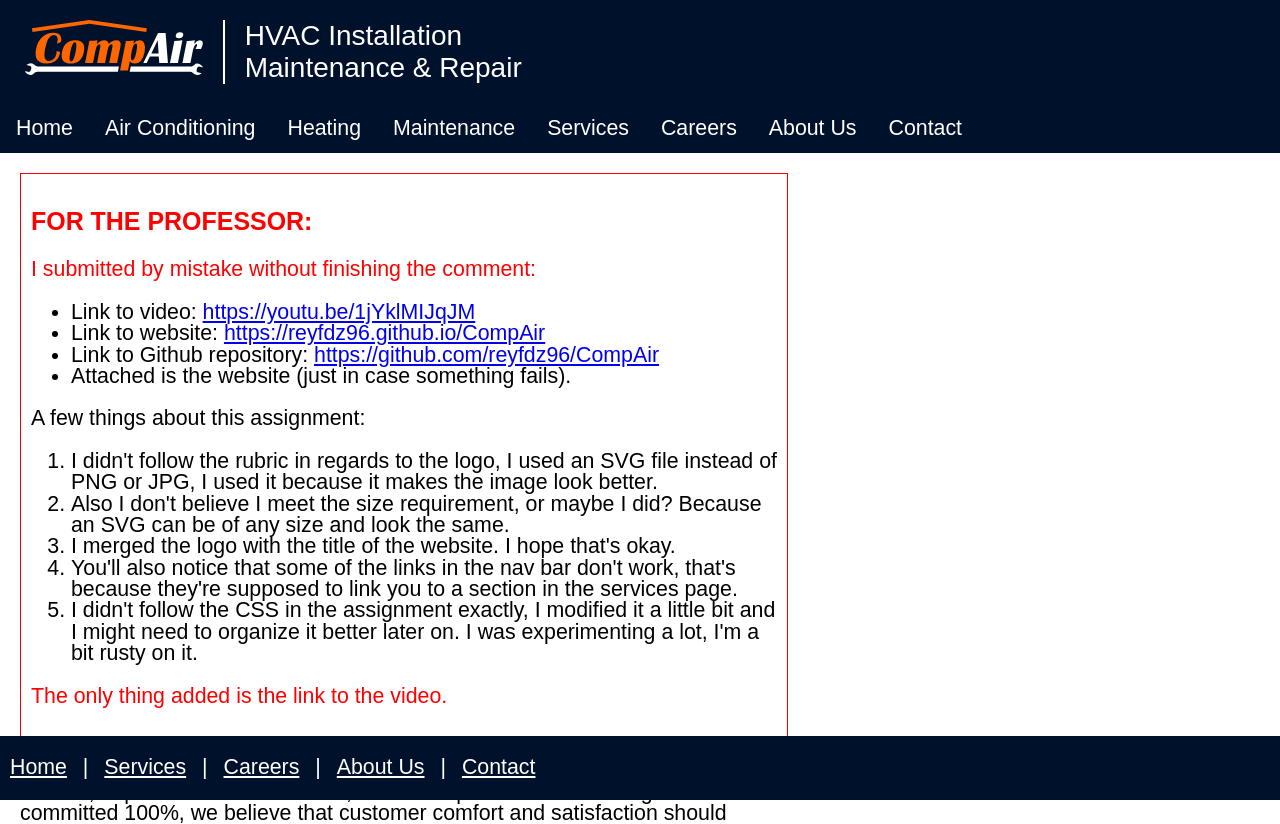
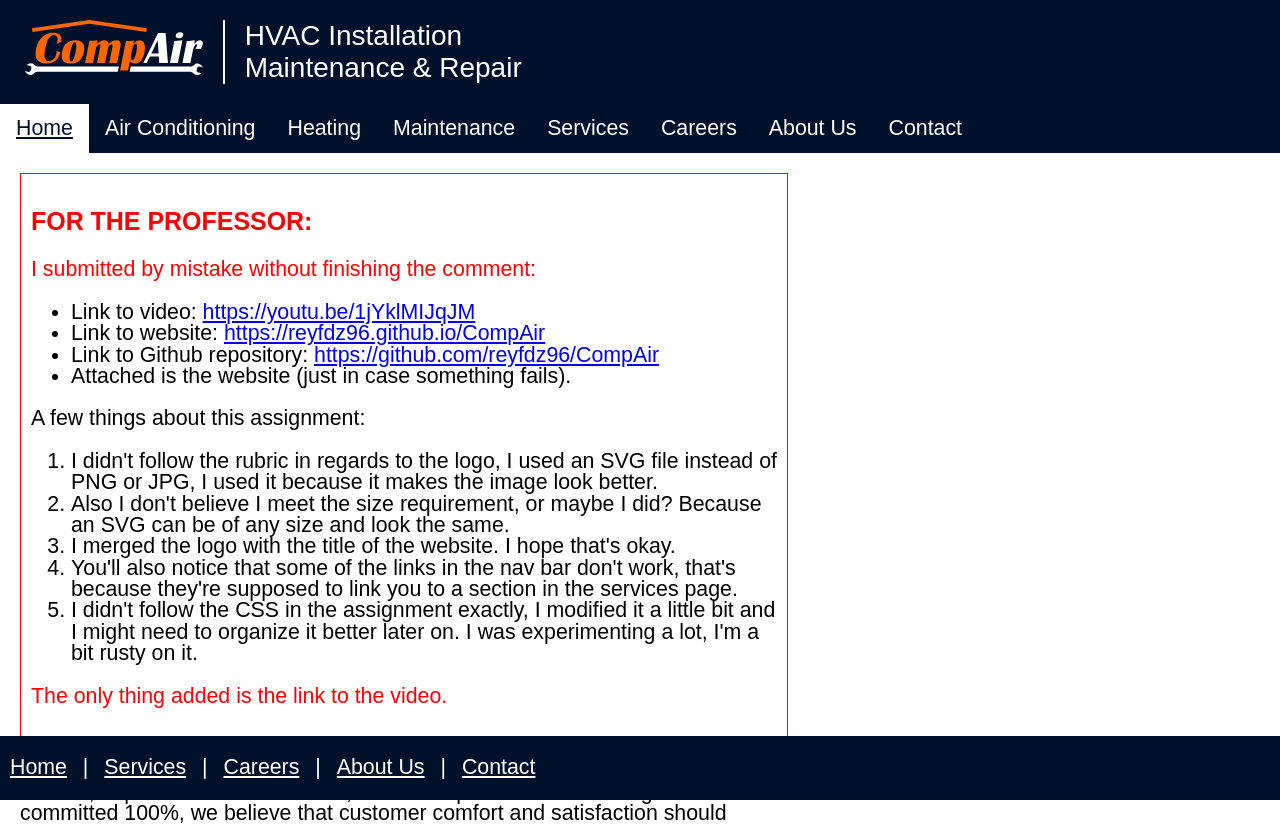
Before and after one commit to reinielfc/mdc-compair-php, a PHP site: page / in a window 1280 px wide. Shown: the top 824 px of the page. Run offline with PHP 8.4, Linux system fonts and the light colour scheme.

Commit message:
added tab style for current page

```diff
--- a/about-us.html
+++ b/about-us.html
@@ -21,7 +21,7 @@
         <li><a href="">Maintenance</a></li>
         <li><a href="services.html">Services</a></li>
         <li><a href="careers.html">Careers</a></li>
-        <li><a href="about-us.html">About Us</a></li>
+        <li><a class="current" href="about-us.html">About Us</a></li>
         <li><a href="contact.html">Contact</a></li>
       </ul>
     </nav>
--- a/careers.html
+++ b/careers.html
@@ -20,7 +20,7 @@
         <li><a href="">Heating</a></li>
         <li><a href="">Maintenance</a></li>
         <li><a href="services.html">Services</a></li>
-        <li><a href="careers.html">Careers</a></li>
+        <li><a class="current" href="careers.html">Careers</a></li>
         <li><a href="about-us.html">About Us</a></li>
         <li><a href="contact.html">Contact</a></li>
       </ul>
--- a/contact.html
+++ b/contact.html
@@ -22,7 +22,7 @@
         <li><a href="services.html">Services</a></li>
         <li><a href="careers.html">Careers</a></li>
         <li><a href="about-us.html">About Us</a></li>
-        <li><a href="contact.html">Contact</a></li>
+        <li><a class="current" href="contact.html">Contact</a></li>
       </ul>
     </nav>
 
--- a/index.html
+++ b/index.html
@@ -15,7 +15,7 @@
 
     <nav>
       <ul>
-        <li><a href="index.html">Home</a></li>
+        <li><a class="current" href="index.html">Home</a></li>
         <li><a href="">Air Conditioning</a></li>
         <li><a href="">Heating</a></li>
         <li><a href="">Maintenance</a></li>
--- a/services.html
+++ b/services.html
@@ -19,7 +19,7 @@
         <li><a href="">Air Conditioning</a></li>
         <li><a href="">Heating</a></li>
         <li><a href="">Maintenance</a></li>
-        <li><a href="services.html">Services</a></li>
+        <li><a class="current" href="services.html">Services</a></li>
         <li><a href="careers.html">Careers</a></li>
         <li><a href="about-us.html">About Us</a></li>
         <li><a href="contact.html">Contact</a></li>
--- a/styles.css
+++ b/styles.css
@@ -67,10 +67,6 @@ header img {
     margin: 0px 20px;
 }
 
-header a img:hover {
-
-}
-
 header h2 {
     float: left;
     color: white;
@@ -121,8 +117,13 @@ nav ul li a:hover {
 }
 
 nav ul li a:active {
+    text-decoration: none;
+}
+
+nav ul li a.current {
     color: #00112bff;
     background-color: white;
+    text-decoration: underline;
 }
 
 main {
```
Also changed, not shown: images/favicon.svg.
